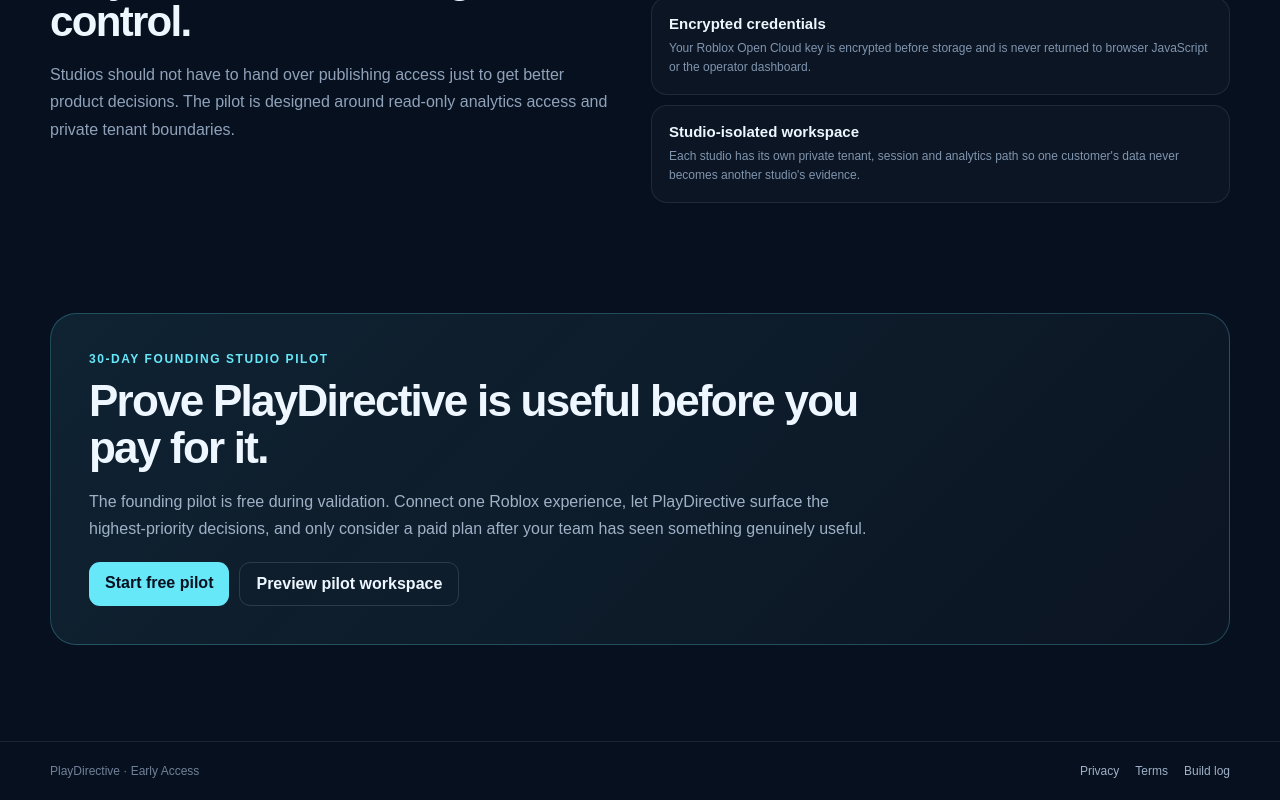
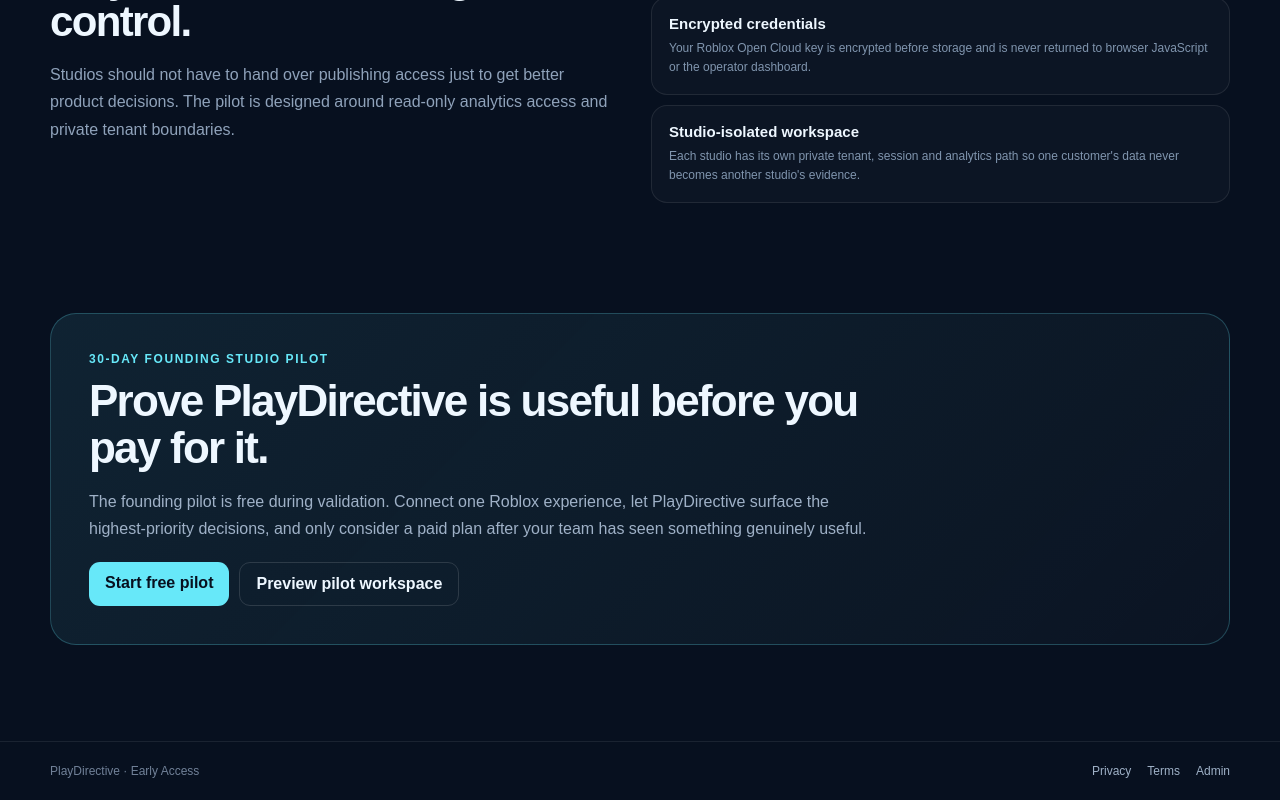
Before and after one commit to danielwauer-maker/roblox-decision-engine, a Next.js app in the folder apps/web/: page / in a window 1280 px wide. Shown: the part 1873-2673 px from the top of the page. Built offline with nearby package versions, Linux system fonts and the light colour scheme.

Commit message:
brand: move admin access to footer

```diff
--- a/apps/web/app/layout.tsx
+++ b/apps/web/app/layout.tsx
@@ -28,7 +28,7 @@
             <nav style={{ display: "flex", gap: 16, flexWrap: "wrap" }}>
               <a href="/privacy" style={{ color: "#9fb1c7", textDecoration: "none" }}>Privacy</a>
               <a href="/terms" style={{ color: "#9fb1c7", textDecoration: "none" }}>Terms</a>
-              <a href="/portfolio" style={{ color: "#9fb1c7", textDecoration: "none" }}>Build log</a>
+              <a href="/admin/login" style={{ color: "#9fb1c7", textDecoration: "none" }}>Admin</a>
             </nav>
           </div>
         </footer>
```
